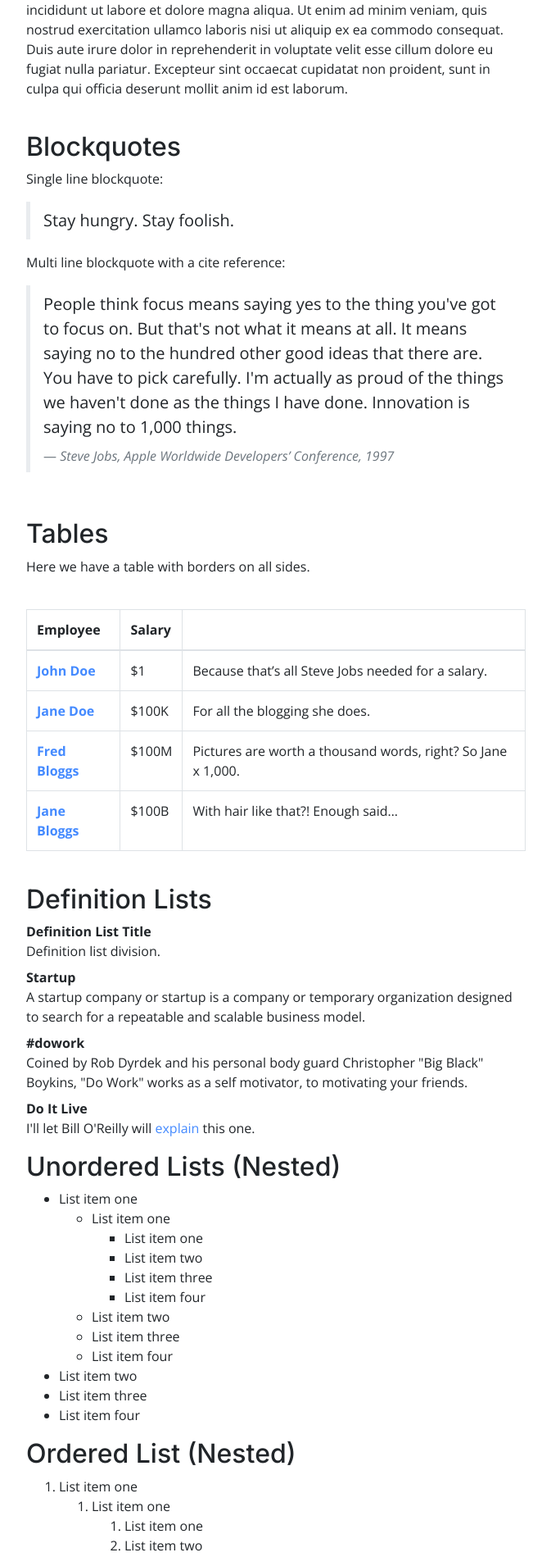
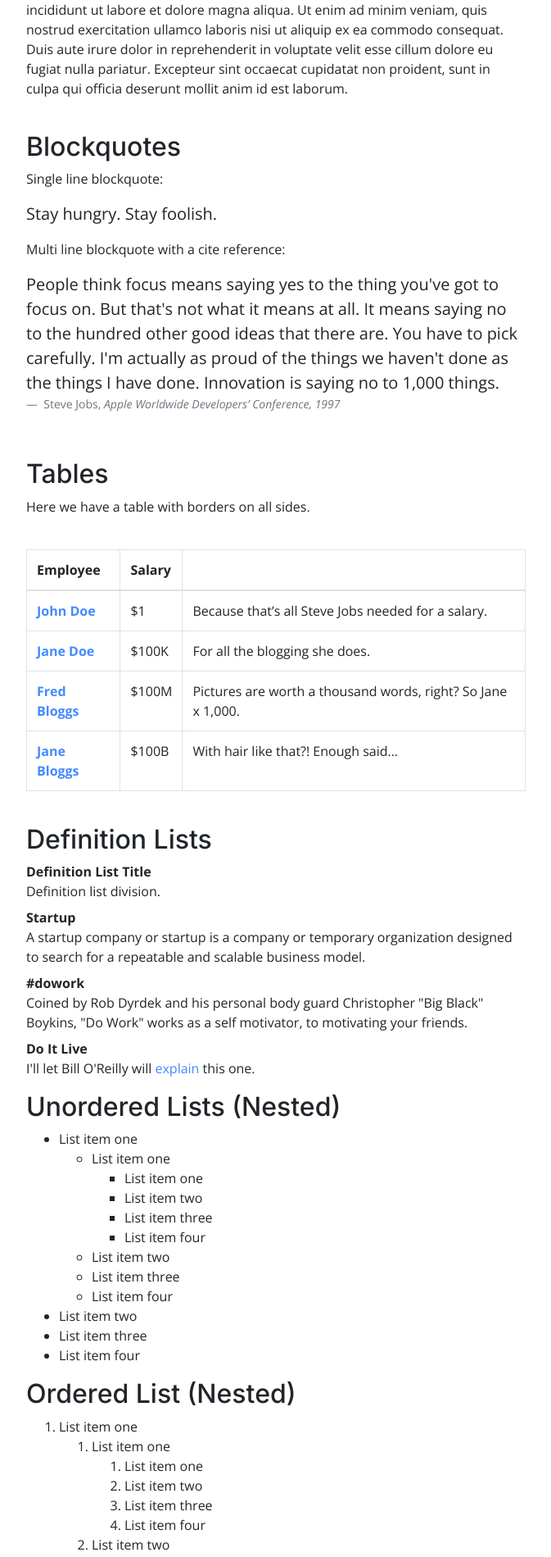
Before and after one commit to jefx07/jefx07.github.io, a Jekyll site: the page built from test_2.md, in a window 1280 px wide. Shown: the part 1261-3160 px from the top of the page at 82% size, without its empty margins (303-976 px from the left). Built offline with Jekyll 4.4.1, drawn with Linux system fonts in a browser that asks for light colours.

Commit message:
Tweak blockquotes

```diff
--- a/_sass/scss/_type.scss
+++ b/_sass/scss/_type.scss
@@ -54,14 +54,19 @@ mark {
 
 // Blockquotes
 .blockquote {
-  margin-bottom: $spacer;
+  margin-bottom: $blockquote-margin-y;
   @include font-size($blockquote-font-size);
+
+  > :last-child {
+    margin-bottom: 0;
+  }
 }
 
 .blockquote-footer {
-  display: block;
-  @include font-size($blockquote-small-font-size);
-  color: $blockquote-small-color;
+  margin-top: -$blockquote-margin-y;
+  margin-bottom: $blockquote-margin-y;
+  @include font-size($blockquote-footer-font-size);
+  color: $blockquote-footer-color;
 
   &::before {
     content: "\2014 \00A0"; // em dash, nbsp
--- a/_sass/scss/_variables.scss
+++ b/_sass/scss/_variables.scss
@@ -225,13 +225,18 @@ $headings-color:          inherit !default;
 $lead-font-size:          $font-size-base * 1.25 !default;
 $lead-font-weight:        300 !default;
 
-$small-font-size:         80% !default;
+//$small-font-size:         80% !default;
+$small-font-size:         .875em !default;
 
 $text-muted:              $gray-600 !default;
 
-$blockquote-small-color:      $gray-600 !default;
-$blockquote-small-font-size:  $small-font-size !default;
+$blockquote-margin-y:         $spacer !default;
 $blockquote-font-size:        $font-size-base * 1.25 !default;
+$blockquote-footer-color:     $gray-600 !default;
+$blockquote-footer-font-size: $small-font-size !default;
+
+$blockquote-border-width:   .3125rem !default;
+$blockquote-border-color: $gray-200 !default;
 
 $hr-border-color:         rgba($black, .1) !default;
 $hr-border-width:         $border-width !default;
--- a/_sass/site-custom.scss
+++ b/_sass/site-custom.scss
@@ -120,24 +120,27 @@ abbr[title] {
 }
 
 // Blockquotes
-blockquote {
-  padding: ($spacer / 2) $spacer;
-  @include font-size($blockquote-font-size);
-  border-left: $blockquote-border-width solid $blockquote-border-color;
-
-  p,
-  ul,
-  ol {
-    &:last-child {
-      margin-bottom: 0;
-    }
-  }
-}
-
-//.blockquote-footer {
-//  font-size: $blockquote-footer-font-size;
+//blockquote {
+//  padding: ($spacer / 2) $spacer;
+//  @include font-size($blockquote-font-size);
+//  border-left: $blockquote-border-width solid $blockquote-border-color;
+//
+//  p,
+//  ul,
+//  ol {
+//    &:last-child {
+//      margin-bottom: 0;
+//    }
+//  }
 //}
 
+//blockquote {
+//padding: $spacer / 2;
+//border-left: $blockquote-border-width solid $blockquote-border-color;
+//}
+
+
+// Code
 code {
   padding: $code-padding-y $code-padding-x;
   background-color: $code-bg;
--- a/test_2.md
+++ b/test_2.md
@@ -36,14 +36,26 @@ Lorem ipsum dolor sit amet, consectetur adipisicing elit, sed do eiusmod tempor
 
 Single line blockquote:
 
-> Stay hungry. Stay foolish.
+<!-- > Stay hungry. Stay foolish. -->
+<blockquote class="blockquote">
+<p>Stay hungry. Stay foolish.</p>
+</blockquote>
 
 Multi line blockquote with a cite reference:
 
-<blockquote>
+<!--<blockquote>
 <p class="mb-2"> People think focus means saying yes to the thing you've got to focus on. But that's not what it means at all. It means saying no to the hundred other good ideas that there are. You have to pick carefully. I'm actually as proud of the things we haven't done as the things I have done. Innovation is saying no to 1,000 things.</p>
 <footer class="blockquote-footer"><cite>Steve Jobs, Apple Worldwide Developers&rsquo; Conference, 1997</cite></footer>
+</blockquote> -->
+
+<figure>
+<blockquote class="blockquote">
+<p> People think focus means saying yes to the thing you've got to focus on. But that's not what it means at all. It means saying no to the hundred other good ideas that there are. You have to pick carefully. I'm actually as proud of the things we haven't done as the things I have done. Innovation is saying no to 1,000 things.</p>
 </blockquote>
+<figcaption class="blockquote-footer">
+Steve Jobs, <cite>Apple Worldwide Developers&rsquo; Conference, 1997</cite>
+</figcaption>
+</figure>
 
 <p class="mb0">&nbsp;</p>
 
```
Also changed, not shown: test_1.md (+12 -1 lines).
